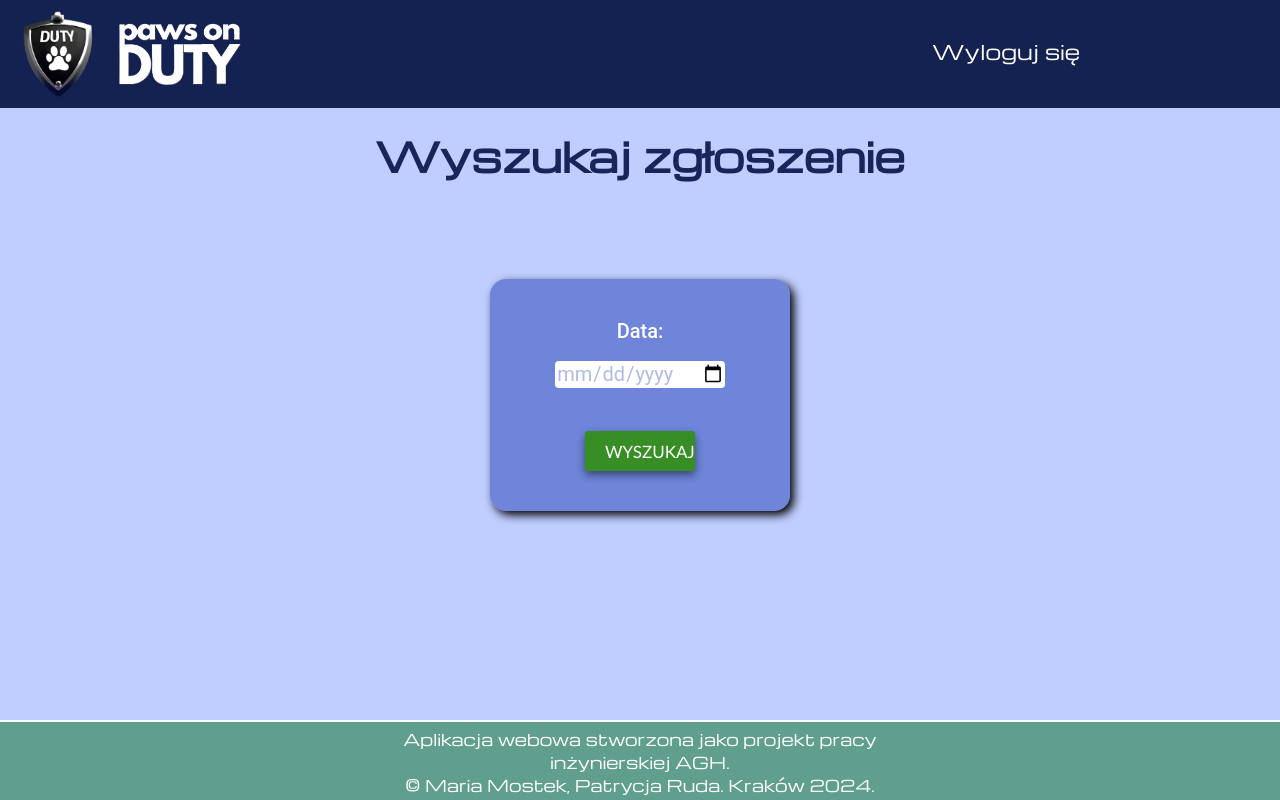
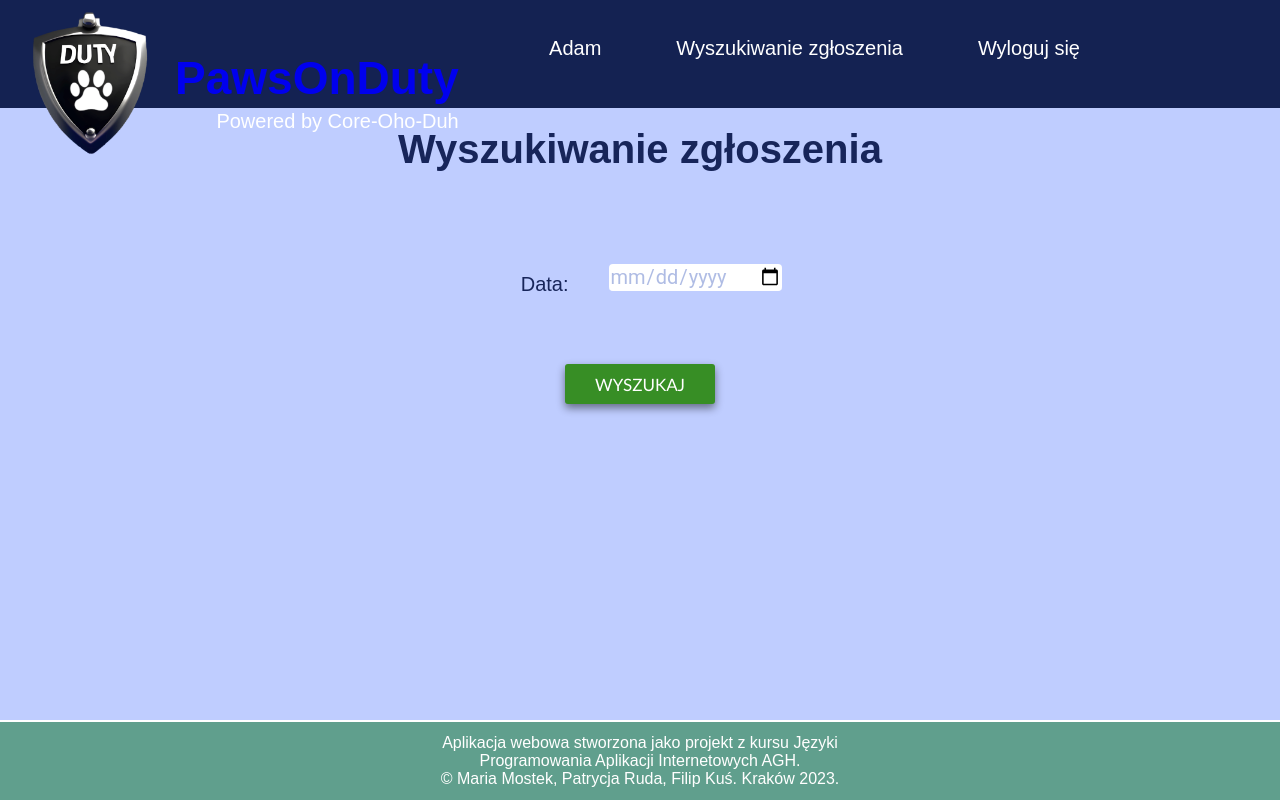
Before and after one commit to mostekmaria/PawsOnDuty, a Flask app: page /index.html in a window 1280 px wide. Run offline with Flask 3, Linux system fonts and the light colour scheme; a user stored in the database is signed in.

Commit message:
Revert "strony do wyszukiwania zgłoszeń przez funkcjonariusza"

```diff
--- a/static/css/style.css
+++ b/static/css/style.css
@@ -419,20 +419,8 @@ input {
   box-shadow: 4px 4px 10px rgb(0, 0, 0); /* Delikatny cień wokół pola */
 }
 
-.panel-search {
-  padding: 40px;
-  background-color: #304ebb8e !important;
-  border-radius: 16px; /* Zaokrąglone rogi panelu */
-  width: 300px !important; /* Maksymalna szerokość panelu */
-  color: #ffffff;
-  display: flex;
-  flex-direction: column;
-  align-items: center;
-  box-shadow: 4px 4px 10px rgb(0, 0, 0); /* Delikatny cień wokół pola */
-}
 
-
-.full-input, #data, #godzina, #liczba, #opis, .sprawca, #date-search {
+.full-input, #data, #godzina, #liczba, #opis, .sprawca {
   margin-bottom: 15px; /* Odstęp poniżej każdego pola */
   border-radius: 4px; /* Zaokrąglone rogi pola */
   font-size: 20px; /* Rozmiar czcionki pola */
@@ -707,7 +695,9 @@ width: 100px;
   transition: margin-left .5s;
   padding: 16px;
 }
-
+#search{
+  width: 300px;
+}
 
 @media all and (max-width: 1100px) {
 main {
--- a/templates/logowanie.html
+++ b/templates/logowanie.html
@@ -59,7 +59,7 @@
 
 <main id="mainlog">
     <br><br><br><br>
-    <h1>Zaloguj się</h1>
+    <h1>ZALOGUJ SIĘ</h1>
     <br>
     {% if komunikat %}
     <p class="komunikat" style="color: red;">{{ komunikat }}</p>
--- a/templates/przegladanie.html
+++ b/templates/przegladanie.html
@@ -6,20 +6,17 @@
         <link rel="shortcut icon" href="static/logo.png"/>
         <link rel="stylesheet" href="{{ url_for('static', filename='css/style.css') }}">
         <link rel="stylesheet" href="{{ url_for('static', filename='css/map.css') }}">
-        <meta name="viewport" content="width=device-width, initial-scale=1.0">
-        <link rel="preconnect" href="https://fonts.googleapis.com">
-        <link rel="preconnect" href="https://fonts.gstatic.com" crossorigin>
-        <link href="https://fonts.googleapis.com/css2?family=Michroma&display=swap" rel="stylesheet">
     </head>
     <body>
         <div id="mySidebar" class="sidebar">
+            <a href="javascript:void(0)" class="closebtn" onclick="closeNav()">×</a>
             <br><br>
             <br><br>
-            <a href="#"><img id="title-PawsOnDuty" data-tooltip="Przejdź do strony głównej" src="static/logo-napis.png" width="auto" height="80"></a>
+            <a class="bar" id="bar" href="index.html">PawsOnDuty</a>
             <br><br>
-
-            <a class="bar" id="barname">{{ session.get('name') }}</a>
-            <br>
+            <a class="bar" id="barname">{{ name }}</a>  <!-- Używamy 'name' zamiast 'imie' -->
+            <br><br>
+            <a id="baroption" href="index.html">Wyszukiwanie zgłoszenia</a>
             <a id="baroption" href="{{ url_for('wyloguj') }}">Wyloguj się</a>
         </div>
 
@@ -28,37 +25,38 @@
         {% endif %}
 
         <header>
-            <div id="logo">
-                <a href = ><img class="has-tooltip" data-tooltip="Przejdź do strony głównej" src="static/logo.png" width="90" height="90"></a><br>
+            <a href="#"><img class="has-tooltip" data-tooltip="Przejdź do strony głównej" src="static/logo.png" width="150" height="150"></a><br>
+            <img id="menu" src="static/menu.png" onclick="openNav()">
+            <!-- OBSŁUGA SIDEBAR MENU -->
+            <script src="{{ url_for('static', filename='js/sidebar.js') }}" alt=""></script>
+
+            <div id="header">
+                <a href="index.html"><h1 class="title has-tooltip" data-tooltip="Przejdź do strony głównej">PawsOnDuty</h1></a>
+                <h5>Powered by Core-Oho-Duh</h5>
             </div>
-            <img id="menu" src="static/menu.png" onclick="openCloseNav()">
-                <!-- OBSŁUGA SIDEBAR MENU -->
-                <script src="{{ url_for('static', filename='js/sidebar.js') }}" alt=""></script>
-            <div id="header">
-                <a href = ><img id="title-PawsOnDuty" data-tooltip="Przejdź do strony głównej" src="static/logo-napis.png" width="auto" height="65"></a><br>
-            </div>
-            <nav class="navbar navbar-dark bg-primary">
-                <span id="name">{{ imie }}</span>
+
+            <nav>
+                <span id="name">{{ name }}</span>  <!-- Używamy 'name' zamiast 'imie' -->
+                <a id="link2" class="has-tooltip" data-tooltip="Wyszukiwanie zgłoszenia" href="index.html">Wyszukiwanie zgłoszenia</a>
                 <a id="link1" class="has-tooltip" data-tooltip="Wyloguj się" href="{{ url_for('wyloguj') }}">Wyloguj się</a>
             </nav>
+
         </header>
+
         <main id="mainlog">
-            <h1 id="log">Wyszukaj zgłoszenie</h1>
+            <h1 id="log">Wyszukiwanie zgłoszenia</h1>
             <br>
             {% if komunikat %}
                 <p style="color: red;">{{ komunikat }}</p>
             {% endif %}
 
-            <form action="/zgloszenia.html" method="GET" id="formsearch">
-                <div class="panel-search">
-                    <div class="search" id="search">
-                        <div class="titleicon">
-                            <span class="sb-title">Data:</span>
-                        </div>
-                        <input type="date" class="full-input" id="date-search" name="data" required><br><br>
-                    </div>
-                    <input class="button" type="submit" value="Wyszukaj">
+            <form action="{{ url_for('zgloszenia') }}" method="GET" id="formsearch">
+                <div class="sign" id="search">
+                    <label for="data">Data:</label>
+                    <input type="date" id="data" name="data" required><br><br>
                 </div>
+                <br><br>
+                <input class="button" type="submit" value="Wyszukaj">
             </form>
         </main>
 
@@ -68,8 +66,8 @@
         <div id="div"></div>
 
         <footer>
-            <p id="footer">Aplikacja webowa stworzona jako projekt pracy inżynierskiej AGH.</p>
-            <p id="footer">© Maria Mostek, Patrycja Ruda. Kraków 2024.</p>
+            <p id="footer">Aplikacja webowa stworzona jako projekt z kursu Języki Programowania Aplikacji Internetowych AGH.</p>
+            <p id="footer">© Maria Mostek, Patrycja Ruda, Filip Kuś. Kraków 2023.</p>
         </footer>
     </body>
 </html>
--- a/templates/rejestracja.html
+++ b/templates/rejestracja.html
@@ -64,7 +64,7 @@
 
 <main id="mainlog">
     <br><br><br><br>
-    <h1>Zarejestruj się</h1>
+    <h1>ZAREJESTRUJ SIĘ</h1>
     <br>
     {% if komunikat %}
     <p style="color: red;">{{ komunikat }}</p>
```
Also changed, not shown: templates/zgloszenia.html (+31 -35 lines).
